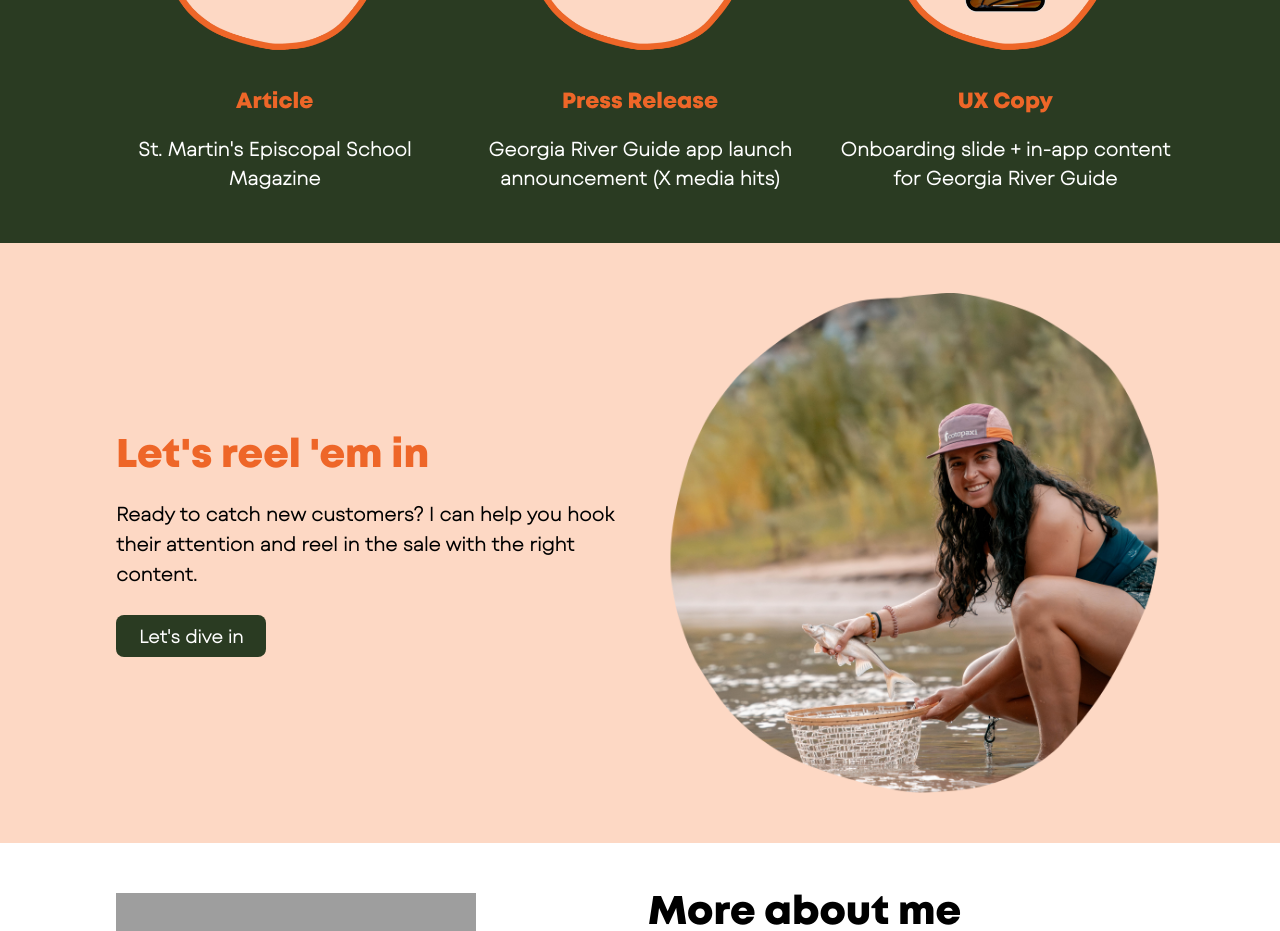
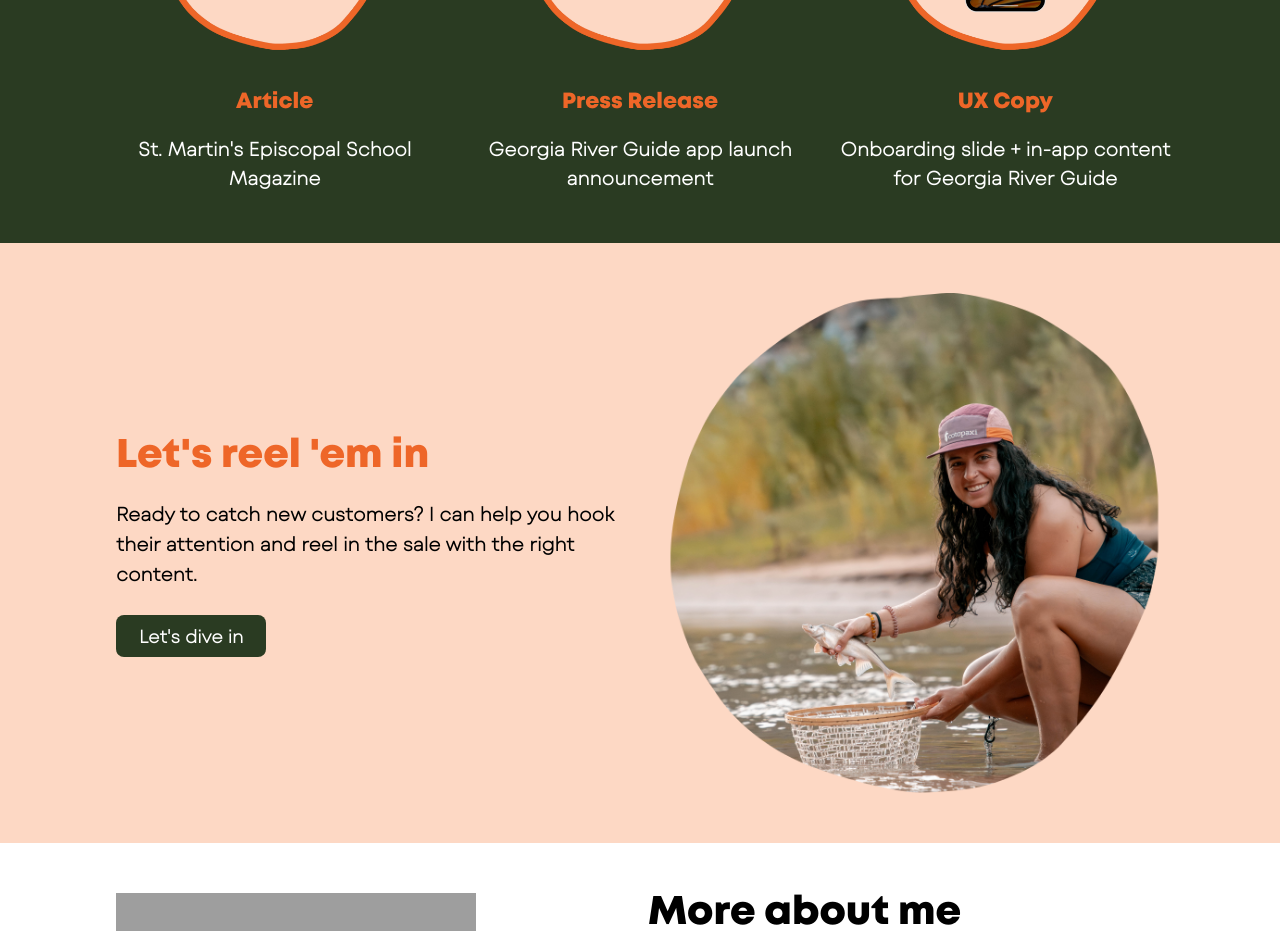
Before and after one commit to PoorBillyPilgrim/sarah-taylor-freelance-website, a Next.js app: page / in a window 1280 px wide. Shown: the part 3920-4851 px from the top of the page. Built offline with nearby package versions, Linux system fonts and the light colour scheme; grey boxes are pictures that could not be loaded.

Commit message:
remove copy

```diff
--- a/components/projects/Projects.tsx
+++ b/components/projects/Projects.tsx
@@ -52,7 +52,7 @@ const projects = [
     href: "/press-release.pdf",
     alt: "laptop displaying an article",
     title: "Press Release",
-    text: "Georgia River Guide app launch announcement (X media hits)",
+    text: "Georgia River Guide app launch announcement",
   },
   {
     id: 6,
```
